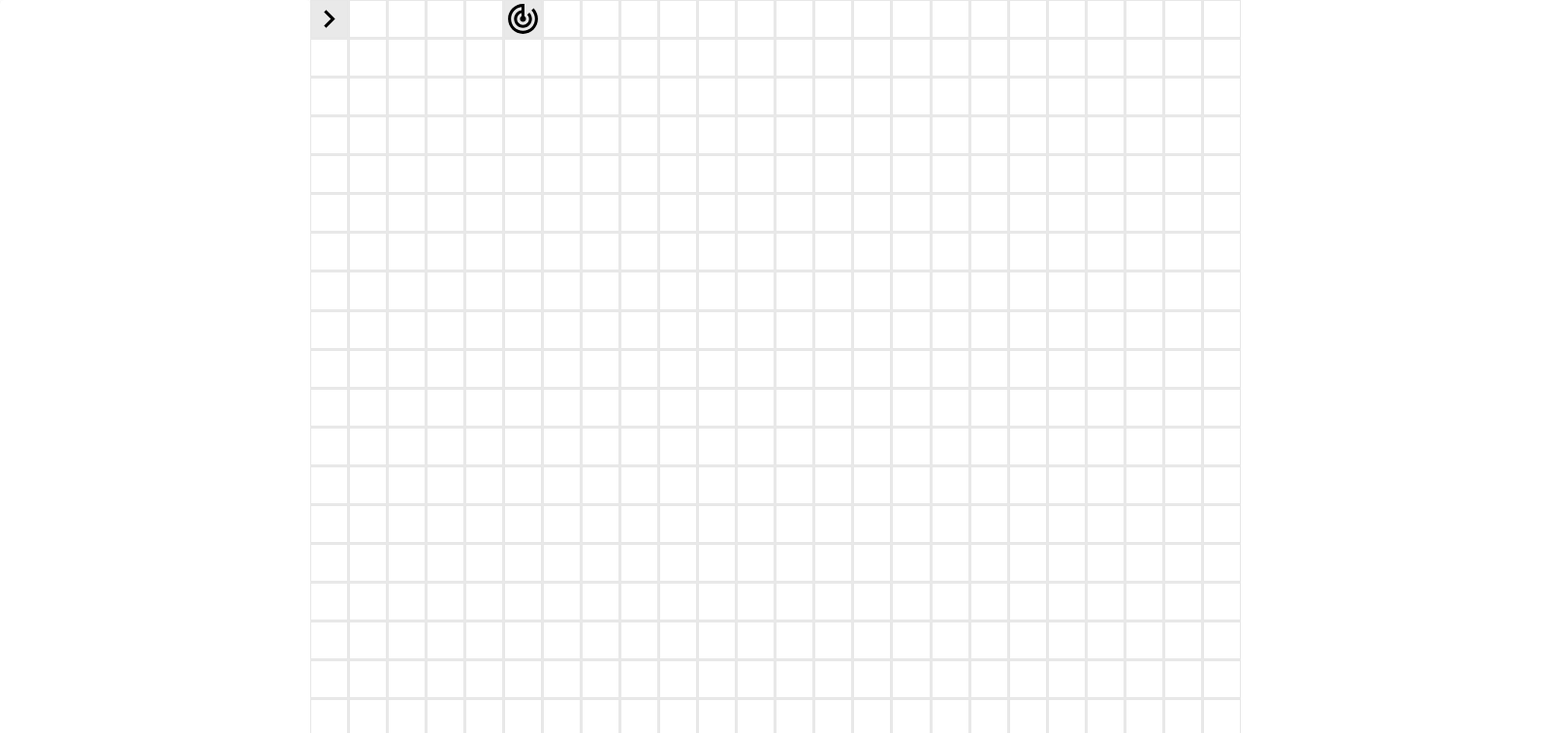
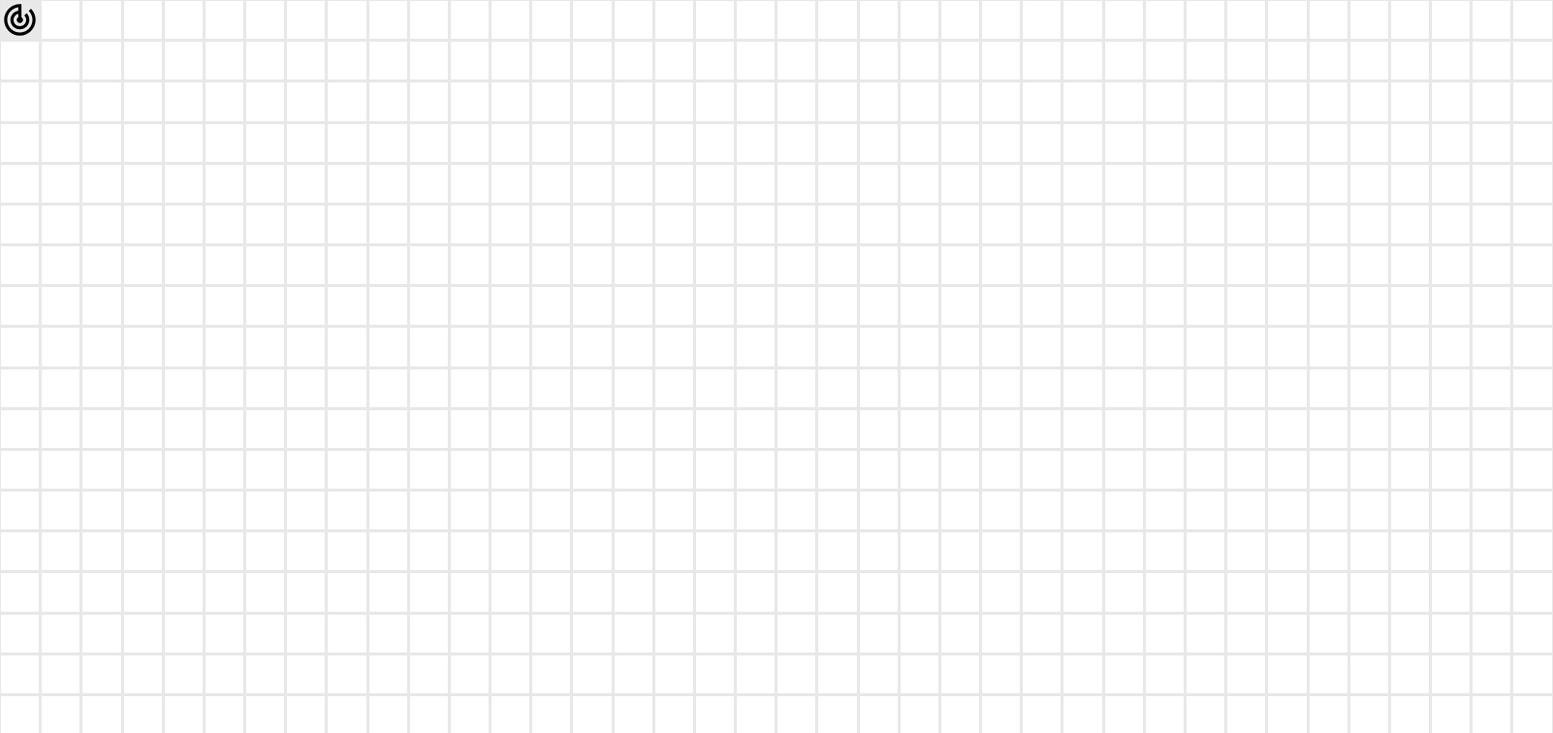
Before and after one commit to mahadhameed095/Pathfinder-Visualizer, a React (Create React App) app: page / in a window 1280 px wide. Shown: the top 756 px of the page at 97% size, 1602 px wide, since content can reach past the window. Built offline with nearby package versions, Linux system fonts and the light colour scheme.

Commit message:
Resizing logic complete.

```diff
--- a/src/App.jsx
+++ b/src/App.jsx
@@ -7,7 +7,7 @@ export default function App() {
     return (
 
         <Box display='flex' width='100vw' height='100vh'>
-            <Paper style={{width:'25%'}}>
+            <Paper style={{width:'30%'}}>
 
             </Paper>
             <Board/>
--- a/src/Board.jsx
+++ b/src/Board.jsx
@@ -1,7 +1,5 @@
 import React from "react";
 import styled, { createGlobalStyle, keyframes } from "styled-components";
-// import FlagCircleIcon from '@mui/icons-material/FlagCircle';
-// import KeyboardArrowRightIcon from '@mui/icons-material/KeyboardArrowRight';
 import RightArrow from './Assets/RightArrow.svg';
 import Target from './Assets/Target.svg';
 import Animator from "./Animator";
@@ -11,6 +9,7 @@ const GlobalStyle = createGlobalStyle`
     margin : 0;
     padding : 0;
     box-sizing : border-box;
+    overflow : hidden;
   }
 `;
 
@@ -63,17 +62,35 @@ const Path = styled(GridCell)`
   background-color : #f15757;
 `;
 
+function getRandomInt(min, max) {
+  min = Math.ceil(min);
+  max = Math.floor(max);
+  return Math.floor(Math.random() * (max - min) + min); //The maximum is exclusive and the minimum is inclusive
+}
 
 export default class Board extends React.Component{
   constructor(){
     super();
     this.source = [0, 0];
-    this.target = [0, 5];
-    this.cell = React.createRef();
+    this.target = [0, 0];
     this.state = {cells : this.makeBoard(15, 30)};
+    this.grid = React.createRef();
     this.frames = null;
     this.isMouseDown = false;
     this.isDragging = 0;
+
+    this.resizeGrid = () => {
+      // console.log(window.innerWidth, window.innerHeight)
+      const containerWidth = this.grid.current.offsetWidth;
+      const containerHeight = this.grid.current.offsetHeight;
+
+      const cols = Math.floor((containerWidth * 29)/1200); /* 1600 * 0.75 = 1200 */
+      const rows = Math.floor(containerHeight / (containerWidth / cols - 1));
+
+      this.setState({cells:this.makeBoard(rows, cols)});
+      this.forceUpdate();
+    }
+
     this.animator = new Animator(60, (animatorRef) => {
     const nextFrame = this.frames.next();
       let board;
@@ -99,33 +116,24 @@ export default class Board extends React.Component{
       this.forceUpdate();
     });
   }
-  // initBoard(){
-  //   this.setState({cells:this.makeBoard()});
-  // }
   componentDidMount(){
-    const resizeGrid = (windowWidth, windowHeight) => {
-
-      const containerWidth = windowWidth * (1 - 0.25);
-      const containerHeight = windowHeight;
-
-      const cols = Math.floor((containerWidth * 31)/1200); /* 1600 * 0.75 = 1200 */
-      const rows = Math.floor(containerHeight / (containerWidth / cols - 1));
-      this.setState({cells:this.makeBoard(rows, cols)});
-    }
-    resizeGrid(window.innerWidth, window.innerHeight);
-    window.addEventListener('resize', () => resizeGrid(window.innerWidth, window.innerHeight));
+    this.resizeGrid();
+    window.addEventListener('resize', this.resizeGrid);
   }
   componentWillUnmount(){
-    // window.removeEventListener('resize')
+    window.removeEventListener('resize', this.resizeGrid);
   }
   makeBoard(rows, columns){
     const board = Array.from({length: rows},()=> Array.from({length: columns}, () => 0));
+    this.source[0] = getRandomInt(0, rows);
+    this.source[1] = getRandomInt(0, columns);
+    while(this.target[0] === this.source[0] && this.target[1] === this.source[1]){
+      this.target[0] = getRandomInt(0, rows);
+      this.target[1] = getRandomInt(0, columns);
+    }
     board[this.source[0]][this.source[1]] = 1;
     board[this.target[0]][this.target[1]] = 2;
     return board;
-  }
-  getWidth(){
-    return this.cell.current.offsetWidth;
   }
   updateIndices(indices, values, array){
     const board = [...array];
@@ -175,7 +183,6 @@ export default class Board extends React.Component{
       case 1 : return <IconCell
                         key = {[row, column]}
                         image = {RightArrow}
-                        ref = {this.cell}
                         draggable={false}
                         onClick = {() => this.clickIconCell(row, column, id)}
                         />
@@ -201,7 +208,7 @@ export default class Board extends React.Component{
     return(
     <React.Fragment>
       <GlobalStyle/>
-        <Grid n={this.state.cells[0].length}
+        <Grid ref={this.grid} n={this.state.cells[0].length}
               onMouseDown = {() => this.isMouseDown = true}
               onMouseUp = {() => this.isMouseDown = false}>
           {
```
